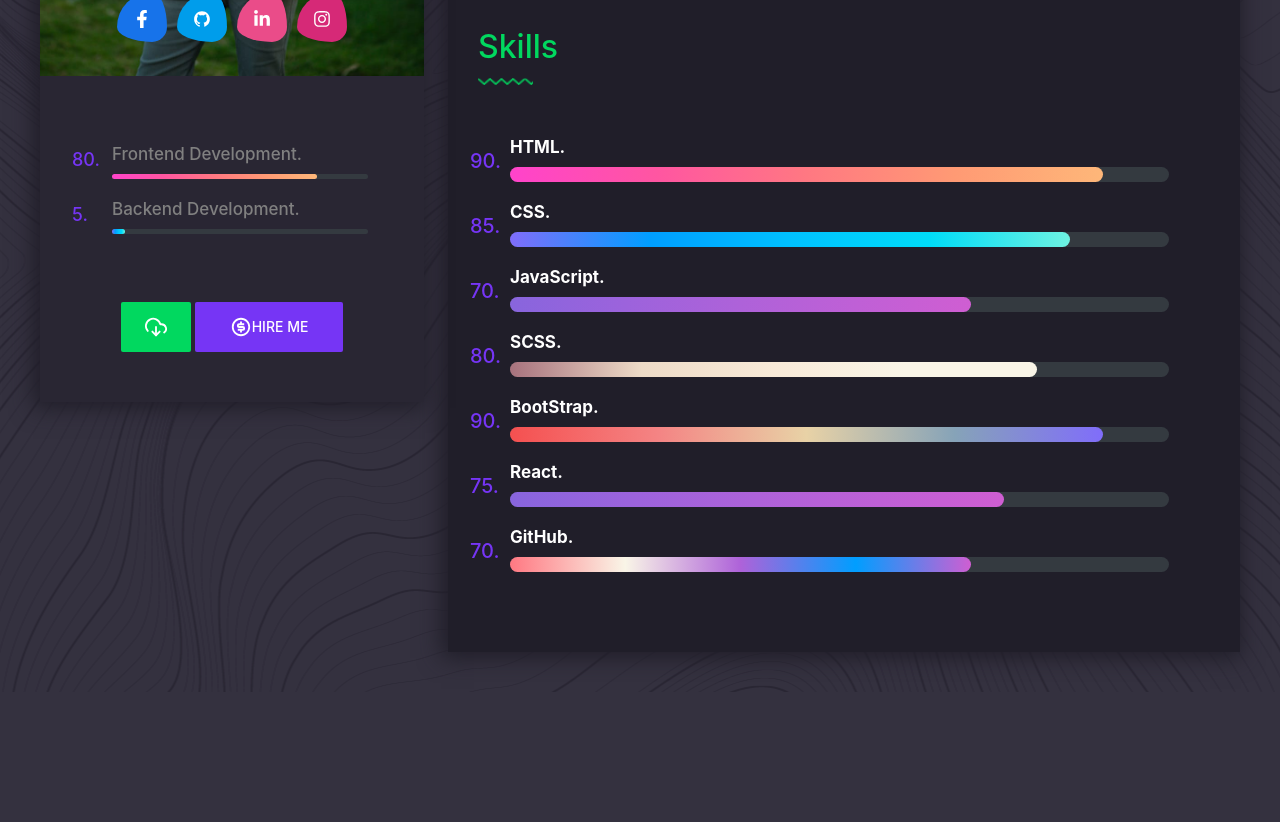
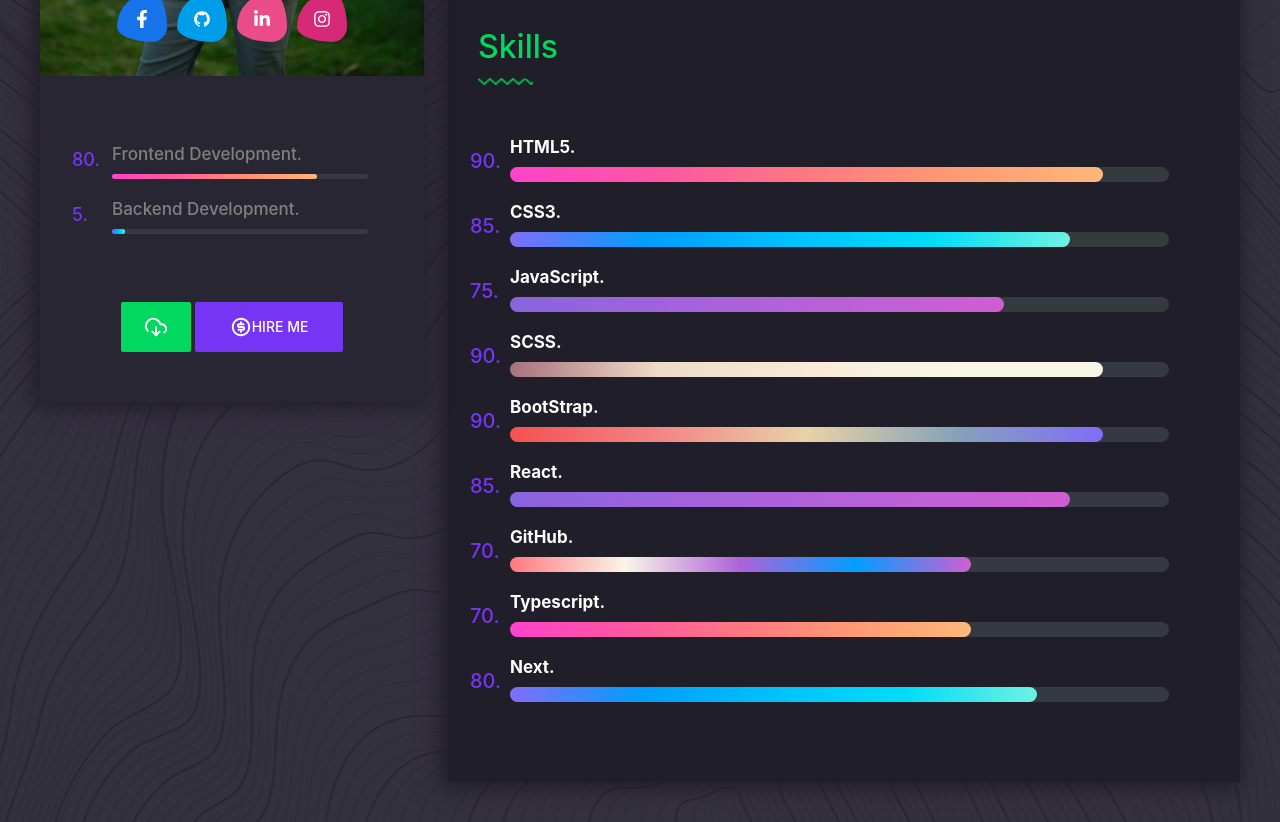
Before and after one commit to BeshoyKhater/Personal-File, a React (Create React App) app: page /resume in a window 1280 px wide. Shown: the part 540-1362 px from the top of the page. Before the commit the page ends 1232 px from the top, so only its background shows below. Built offline with nearby package versions, Linux system fonts and the light colour scheme.

Commit message:
edit website

```diff
--- a/src/assets/scss/abstracts/_function.scss
+++ b/src/assets/scss/abstracts/_function.scss
@@ -43,6 +43,8 @@ $backgrounds: (
     skill5: linear-gradient(to right, #F55050, #F48484, #E8D2A6, #86A3B8, #806dfa),
     skill6: linear-gradient(to right, #8865dd, #9c63dc, #ae62d9, #bf60d6, #cf5ed2),
     skill7: linear-gradient(to right, #ff7882, #F9F5E7, #ae62d9, #009eff, #cf5ed2),
+    skill8: linear-gradient(to right, #ff43cb, #ff56a1, #ff7882, #ff9a74, #feb779),
+    skill9: linear-gradient(to right, #806dfa, #009eff, #00c1ff, #00dcf8, #6ef2e1),
 );
 
 @each $skill, $background in $backgrounds {
--- a/src/data/data.js
+++ b/src/data/data.js
@@ -169,24 +169,24 @@ export const skills = [
   {
     id: 1,
     num: 90,
-    text: "HTML",
+    text: "HTML5",
     class: "skill1",
   },
   {
     id: 2,
     num: 85,
-    text: "CSS",
+    text: "CSS3",
     class: "skill2",
   },
   {
     id: 3,
-    num: 70,
+    num: 75,
     text: "JavaScript",
     class: "skill3",
   },
   {
     id: 4,
-    num: 80,
+    num: 90,
     text: "SCSS",
     class: "skill4",
   },
@@ -198,7 +198,7 @@ export const skills = [
   },
   {
     id: 6,
-    num: 75,
+    num: 85,
     text: "React",
     class: "skill6",
   },
@@ -207,6 +207,18 @@ export const skills = [
     num: 70,
     text: "GitHub",
     class: "skill7",
+  },
+  {
+    id: 8,
+    num: 70,
+    text: "Typescript",
+    class: "skill8",
+  },
+  {
+    id: 9,
+    num: 80,
+    text: "Next",
+    class: "skill9",
   },
 ]
 const Avada=require("../assets/images/Avada.jpg");
@@ -219,18 +231,20 @@ const cart=require("../assets/images/cart.jpg");
 const sportSite=require("../assets/images/sport-site.jpg");
 const portfolio=require("../assets/images/portfolio.jpg");
 const PersonalFile=require("../assets/images/Personal-File.jpg");
+const dashboard=require("../assets/images/dashboard.jpg");
 
 export const projects =[
-    {id:1 , image:Avada , date:"20/6/2022" , github:"https://github.com/BeshoyKhater/Avada" , demo:"https://avada2022.netlify.app/" ,  type:"UI", title:"Avada (UI)" , desc:"Html-Css-Bootstrap "},
-    {id:2 , image:iphone , date:"8/7/2022" , github:"https://github.com/BeshoyKhater/IPhone" , demo:"https://iphone2022.netlify.app" ,  type:"UI", title:"IPhone (UI)" , desc:"Html-Css-Javascript"},
-    {id:3 , image:developYourSkills , date:"12/8/2022" , github:"https://github.com/BeshoyKhater/Develop-your-skills" , demo:"https://develop-your-skills.netlify.app" ,  type:"UI", title:"Develop Your Skills (UI)" , desc:'Html-Css-Javascript "Responsive"'},
-    {id:4 , image:education , date:"1/9/2022" , github:"https://github.com/BeshoyKhater/Education-Website" , demo:"https://education-website2022.netlify.app" ,  type:"UI", title:"Education Website (UI)" , desc:'Html-Sass-Javascript "Responsive"'},
-    {id:5 , image:healthCare , date:"30/9/2022" , github:"https://github.com/BeshoyKhater/Health-Care" , demo:"https://health-care2023.netlify.app" ,  type:"UI", title:"Health Care (UI)" , desc:'Html-Sass-Javascript "Responsive"'},
-    {id:6 , image:Avada2 , date:"15/10/2022" , github:"https://github.com/BeshoyKhater/Avada2" , demo:"https://avada2.netlify.app" ,  type:"react", title:"Avada2 (React)" , desc:"React-Css-Javascript"},
-    {id:7 , image:cart , date:"1/11/2022" , github:"https://github.com/BeshoyKhater/Cart" , demo:"https://cart2023.netlify.app" ,  type:"react", title:"Cart (React)" , desc:"React-Css-Redux Toolkit"},
-    {id:8 , image:sportSite , date:"1/12/2022" , github:"https://github.com/BeshoyKhater/Sport-Site" , demo:"https://sport-site2023.netlify.app" ,  type:"react", title:"Sport Site (React)" , desc:'React-Sass-Bootstrap "Responsive"'},
-    {id:9 , image:portfolio , date:"1/1/2023" , github:"https://github.com/BeshoyKhater/Portfolio" , demo:"https://portfolio-react2023.netlify.app" ,  type:"react", title:"Portfolio (React)" , desc:'React-Sass-Bootstrap "Responsive"'},
+    {id:1 , image:Avada , date:"20/6/2022" , github:"https://github.com/BeshoyKhater/Avada" , demo:"https://beshoykhater.github.io/Avada/" ,  type:"UI", title:"Avada (UI)" , desc:"Html-Css-Bootstrap "},
+    {id:2 , image:iphone , date:"8/7/2022" , github:"https://github.com/BeshoyKhater/IPhone" , demo:"https://beshoykhater.github.io/IPhone/" ,  type:"UI", title:"IPhone (UI)" , desc:"Html-Css-Javascript"},
+    {id:3 , image:developYourSkills , date:"12/8/2022" , github:"https://github.com/BeshoyKhater/Develop-your-skills" , demo:"https://beshoykhater.github.io/Develop-your-skills/" ,  type:"UI", title:"Develop Your Skills (UI)" , desc:'Html-Css-Javascript "Responsive"'},
+    {id:4 , image:education , date:"1/9/2022" , github:"https://github.com/BeshoyKhater/Education-Website" , demo:"https://beshoykhater.github.io/Education-Website/" ,  type:"UI", title:"Education Website (UI)" , desc:'Html-Sass-Javascript "Responsive"'},
+    {id:5 , image:healthCare , date:"30/9/2022" , github:"https://github.com/BeshoyKhater/Health-Care" , demo:"https://beshoykhater.github.io/Health-Care/" ,  type:"UI", title:"Health Care (UI)" , desc:'Html-Sass-Javascript "Responsive"'},
+    {id:6 , image:Avada2 , date:"15/10/2022" , github:"https://github.com/BeshoyKhater/Avada2" , demo:"https://beshoykhater.github.io/Avada2/" ,  type:"react", title:"Avada2 (React)" , desc:"React-Css-Javascript"},
+    {id:7 , image:cart , date:"1/11/2022" , github:"https://github.com/BeshoyKhater/Cart" , demo:"https://beshoykhater.github.io/Cart/" ,  type:"react", title:"Cart (React)" , desc:"React-Css-Redux Toolkit"},
+    {id:8 , image:sportSite , date:"1/12/2022" , github:"https://github.com/BeshoyKhater/Sport-Site" , demo:"https://beshoykhater.github.io/Sport-Site/" ,  type:"react", title:"Sport Site (React)" , desc:'React-Sass-Bootstrap "Responsive"'},
+    {id:9 , image:portfolio , date:"1/1/2023" , github:"https://github.com/BeshoyKhater/Portfolio" , demo:"https://beshoykhater.github.io/Portfolio/" ,  type:"react", title:"Portfolio (React)" , desc:'React-Sass-Bootstrap "Responsive"'},
     {id:10 , image:PersonalFile , date:"5/2/2023" , github:"https://github.com/BeshoyKhater/Personal-File" , demo:"https://personal-file2023.netlify.app" ,  type:"react", title:"Personal File (React)" , desc:'React-Sass-Bootstrap "Responsive"'},
+    {id:11 , image:dashboard , date:"5/22/2023" , github:"https://github.com/BeshoyKhater/DASHBOARD" , demo:"https://beshoykhater.github.io/DASHBOARD/" ,  type:"react", title:"Dashboard (React)" , desc:'React-MUI-FullCalendar-Nivo "Responsive"'},
 ]
 
 export const buttons = [
```
Also changed, not shown: src/assets/images/dashboard.jpg (added).
